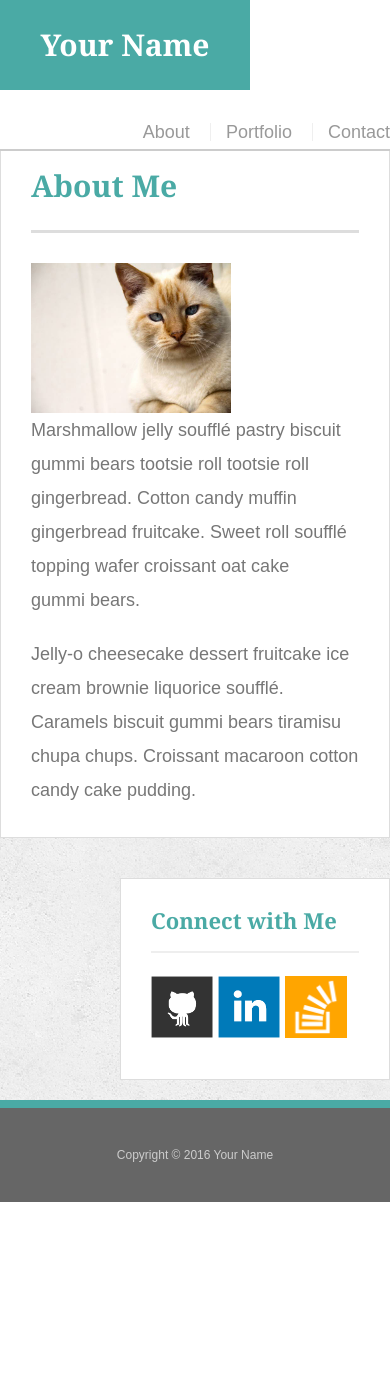
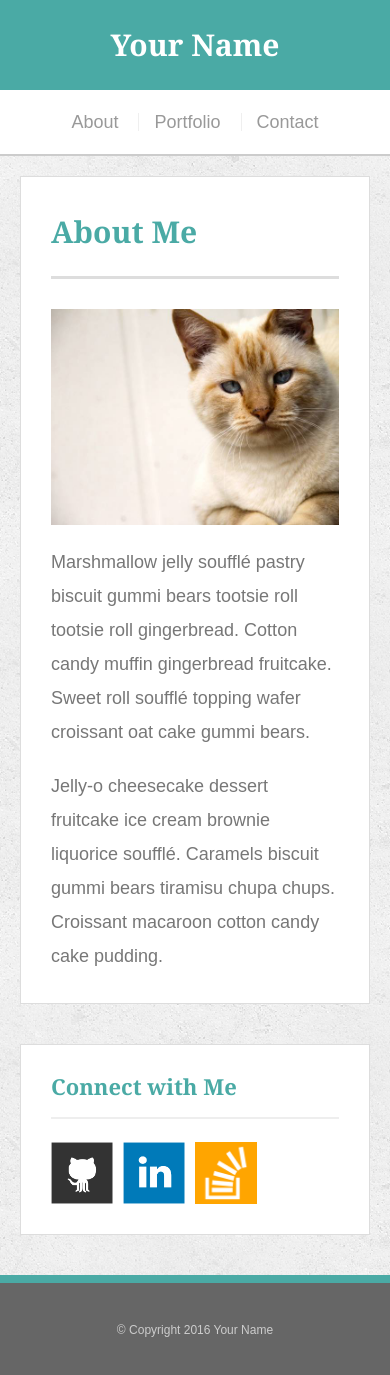
Before and after one commit to rudcks91/Responsive-Portfolio, a plain HTML site: page index.html in a window 390 px wide. Before the commit the page ends 1202 px from the top, so only its background shows below. Drawn offline with Linux system fonts and the light colour scheme.

Commit message:
solution

```diff
--- a/assets/css/style.css
+++ b/assets/css/style.css
@@ -1,20 +1,49 @@
+@import url("reset.css");
+
 body {
   font-family: Arial, "Helvetica Neue", Helvetica, sans-serif;
+
+  /* Typography */
   font-size: 18px;
   line-height: 34px;
   color: #777;
+
+  /* Visual */
   background: url("../images/concrete_seamless.png");
 }
 
 * {
+  /* Box-model */
   box-sizing: border-box;
+
+  /* Positioning */
+  margin: 0;
+}
+
+html,
+body {
+  height: 100%;
 }
 
 /* general */
 
+.wrapper {
+  height: auto !important;
+  height: 100%;
+
+  /* Box-model */
+  min-height: 100%;
+
+  /* Positioning */
+  margin: 0 auto -100px;
+}
+
 .container {
+  /* Box-model */
   width: 100%;
   max-width: 960px;
+
+  /* Positioning */
   margin: 0 auto;
   clear: both;
 }
@@ -33,15 +62,21 @@ p:last-child {
 h1,
 h2,
 h3 {
+  /* Typography */
   font-family: Georgia, Times, "Times New Roman", serif;
   font-weight: 700;
   color: #4aaaa5;
 }
 
 h1 {
+  /* Box-model */
   padding-bottom: 20px;
+
+  /* Typography */
   font-size: 30px;
   line-height: 49px;
+
+  /* Visual */
   border-bottom: 3px solid #ddd;
 }
 
@@ -55,18 +90,30 @@ h3 {
 #masthead {
   position: fixed;
   z-index: 99;
+
+  /* Box-model */
   width: 100%;
+
+  /* Positioning */
   margin: 0 0 30px;
   overflow: auto;
+
+  /* Typography */
   color: #fff;
   background: #fff;
+
+  /* Visual */
   border-bottom: 2px solid #ccc;
 }
 
 #logo {
   float: left;
+
+  /* Box-model */
   width: 250px;
   height: 90px;
+
+  /* Typography */
   font-family: Georgia, Times, "Times New Roman", serif;
   font-size: 30px;
   font-weight: 700;
@@ -74,37 +121,76 @@ h3 {
   color: #fff;
   text-align: center;
   text-decoration: none;
+
+  /* Visual */
   background: #4aaaa5;
 }
 
 nav {
+  /* Box-model */
   float: right;
+
+  /* Positioning */
   margin-top: 25px;
 }
 
-nav a {
+nav li {
   display: inline-block;
+
+  /* Box-model */
   padding-left: 15px;
+
+  /* Positioning */
   margin-left: 15px;
+
+  /* Typography */
   line-height: 18px;
-  color: #999;
-  text-decoration: none;
+
+  /* Visual */
   border-left: 1px solid #efefef;
 }
 
-nav a:first-child {
+nav a {
+  /* Typography */
+  color: #999;
+  text-decoration: none;
+}
+
+nav a:hover {
+  color: #666;
+}
+
+nav li:first-child {
+  /* Box-model */
+  padding-left: 0;
+
+  /* Positioning */
+  margin-left: 0;
+
+  /* Visual */
   border-left: 0 none;
 }
 
 /* footer */
 
+footer,
+.push {
+  height: 100px;
+}
+
 footer {
+  /* Box-model */
   padding: 30px 0;
+
+  /* Positioning */
   clear: both;
   font-size: 12px;
-  color: #fff;
+
+  /* Typography */
   color: #ccc;
   text-align: center;
+
+  /* Visual */
   background: #666;
   border-top: 8px solid #4aaaa5;
 }
@@ -115,34 +201,55 @@ footer {
   float: right;
   width: 100%;
   max-width: 270px;
+
+  /* Box-model */
   padding: 30px;
+
+  /* Positioning */
   margin-bottom: 20px;
   background: #fff;
+
+  /* Visual */
   border: 1px solid #ddd;
 }
 
 h3,
 .sidebar h2 {
+  /* Box-model */
   padding-bottom: 20px;
+
+  /* Positioning */
   margin-bottom: 15px;
+
+  /* Typography */
   line-height: 22px;
+
+  /* Visual */
   border-bottom: 2px solid #eee;
 }
 
-.social {
+.sidebar li {
+  /* Box-model */
+  float: left;
   width: 62px;
   height: 62px;
+
+  /* Positioning */
   margin-top: 8px;
-  margin-right: 5px;
+  margin-right: 10px;
 }
 
-.social:last-child {
+.sidebar img {
+  max-width: 100%;
+}
+
+.sidebar li:last-child {
   margin-right: 0;
 }
 
 /* main */
 
-#main-container {
+main {
   padding-top: 130px;
 }
 
@@ -150,17 +257,26 @@ h3,
   float: left;
   width: 100%;
   max-width: 650px;
+
+  /* Box-model */
   padding: 30px;
+
+  /* Positioning */
   margin: 0 0 40px;
   background: #fff;
+
+  /* Visual */
   border: 1px solid #ddd;
 }
 
 /* portfolio page */
 
 .work {
+  /* Positioning */
   position: relative;
   float: left;
+
+  /* Box-model */
   width: 274px;
   margin: 20px 0 25px;
   overflow: auto;
@@ -171,30 +287,47 @@ h3,
 }
 
 .work img {
+  /* Box-model */
   width: 100%;
+
+  /* Visual */
   border: 0 none;
+
+  /* Misc */
   opacity: 0.8;
 }
 
 .work h3 {
+  /* Positioning */
   position: absolute;
   bottom: 20px;
   width: 100%;
+
+  /* Box-model */
   padding: 15px;
   margin-bottom: 0;
   font-weight: 300;
   line-height: 30px;
+
+  /* Typography */
+
   color: #fff;
   text-align: center;
   background: #4aaaa5;
+
+  /* Visual */
   border-bottom: 0;
 }
 
 .auth-image {
   float: left;
+
+  /* Box-model */
   width: 200px;
   height: auto;
   margin-top: 10px;
+
+  /* Positioning */
   margin-right: 25px;
 }
 
@@ -212,6 +345,7 @@ label,
 input[type=text],
 input[type=email],
 textarea {
+  /* Box-model */
   display: block;
   width: 100%;
 }
@@ -219,9 +353,14 @@ textarea {
 input[type=text],
 input[type=email],
 textarea {
+  /* Box-model */
   height: 35px;
   padding: 0 10px;
+
+  /* Typography */
   font-size: 14px;
+
+  /* Visual */
   border: 1px solid #ddd;
 }
 
@@ -230,10 +369,120 @@ textarea {
 }
 
 input[type=submit] {
+  /* Box-model */
   padding: 10px 30px;
   font-size: 18px;
+
+  /* Typography */
   color: #fff;
+
+  /* Misc */
   cursor: pointer;
   background: #4aaaa5;
+
+  /* Visual */
   border: 0 none;
 }
+
+@media only screen and (max-width: 980px) {
+  .container {
+    max-width: 768px;
+
+    /* Box-model */
+    padding: 0 20px;
+  }
+
+  main.container {
+    padding-top: 130px;
+  }
+
+  .main-section {
+    max-width: 420px;
+  }
+
+  .work {
+    width: 100%;
+  }
+
+  .auth-image {
+    width: 100%;
+    margin-bottom: 20px;
+  }
+}
+
+@media only screen and (max-width: 768px) {
+  .main-section,
+  .sidebar {
+    max-width: 100%;
+  }
+
+  main {
+    overflow: auto;
+  }
+
+  .work {
+    /* Box-model */
+    width: 47%;
+
+    /* Positioning */
+    margin-bottom: 10px;
+  }
+
+  .work:nth-child(even) {
+    margin-right: 0;
+  }
+
+  .work:nth-child(odd) {
+    float: right;
+  }
+
+  .auth-image {
+    width: 50%;
+  }
+
+  .sidebar {
+    margin-bottom: 40px;
+  }
+}
+
+@media only screen and (max-width: 640px) {
+  #masthead {
+    /* Positioning */
+    position: static;
+    margin-bottom: 20px;
+  }
+
+  header .container {
+    padding: 0;
+  }
+
+  main.container {
+    padding-top: 0;
+  }
+
+  #logo,
+  .work,
+  .auth-image {
+    width: 100%;
+  }
+
+  nav {
+    /* Box-model */
+    width: 100%;
+
+    /* Positioning */
+    margin: 15px 0;
+
+    /* Typography */
+    text-align: center;
+  }
+
+  nav a {
+    /* Box-model */
+    width: 30%;
+    padding-left: 0;
+
+    /* Positioning */
+    margin-left: 0;
+  }
+}
--- a/index.html
+++ b/index.html
@@ -1,31 +1,32 @@
 <!doctype html>
 <html lang="en-us">
-
 <head>
   <meta charset="UTF-8">
   <title>About | Your Name</title>
-  <link rel="stylesheet" type="text/css" href="assets/css/reset.css">
   <link rel="stylesheet" type="text/css" href="assets/css/style.css">
 </head>
+<body>
 
-<body>
+<div class="wrapper">
 
   <header id="masthead">
     <div class="container">
       <a href="index.html" id="logo">Your Name</a>
       <nav>
-        <a href="index.html">About</a>
-        <a href="portfolio.html">Portfolio</a>
-        <a href="contact.html">Contact</a>
+        <ul>
+          <li><a href="index.html">About</a></li>
+          <li><a href="portfolio.html">Portfolio</a></li>
+          <li><a href="contact.html">Contact</a></li>
+        </ul>
       </nav>
     </div>
   </header>
 
-  <div id="main-container" class="container">
+  <main class="container">
     <section class="main-section">
       <h1>About Me</h1>
 
-      <img src="assets/images/cat.jpg" class="auth-image" alt="Your Name">
+      <img src="assets/images/cat.jpg" class="auth-image" alt="placeholder">
 
       <p>Marshmallow jelly souffl&eacute; pastry biscuit gummi bears tootsie roll tootsie roll gingerbread. Cotton candy muffin gingerbread fruitcake. Sweet roll souffl&eacute; topping wafer croissant oat cake gummi&nbsp;bears.</p>
 
@@ -37,18 +38,21 @@
       <div id="connect">
         <h2>Connect with Me</h2>
 
-        <a href="#"><img src="assets/images/github-128.png" class="social" alt="GitHub" /></a>
-        <a href="#"><img src="assets/images/linkedin-128.png" class="social" alt="LinkedIn" /></a>
-        <a href="#"><img src="assets/images/stackoverflow-128.png" class="social" alt="Stack Overflow" /></a>
+        <ul>
+          <li><a href="#"><img src="assets/images/github-128.png" alt="Github"></a></li>
+          <li><a href="#"><img src="assets/images/linkedin-128.png" alt="LinkedIn"></a></li>
+          <li><a href="#"><img src="assets/images/stackoverflow-128.png" alt="Stack Overflow"></a></li>
+        </ul>
       </div>
     </section>
-  </div>
+  </main>
+  <div class="push"></div>
+</div>
 
   <footer>
     <div class="container">
-      Copyright &copy; 2016 Your Name
+      &copy; Copyright 2016 Your Name
     </div>
   </footer>
 </body>
-
 </html>
```
Also changed, not shown: contact.html (+17 -13 lines), portfolio.html (+20 -16 lines), assets/images/business-q-c-640-480-7.jpg (deleted), assets/images/hangman.jpg (deleted), assets/images/profile.jpg (deleted), assets/images/rock.jpg (deleted), assets/images/rpg.jpg (deleted), assets/images/rutgers.jpg (deleted), assets/images/transport-q-c-640-480-5.jpg (deleted), assets/images/trivia.jpg (deleted).
